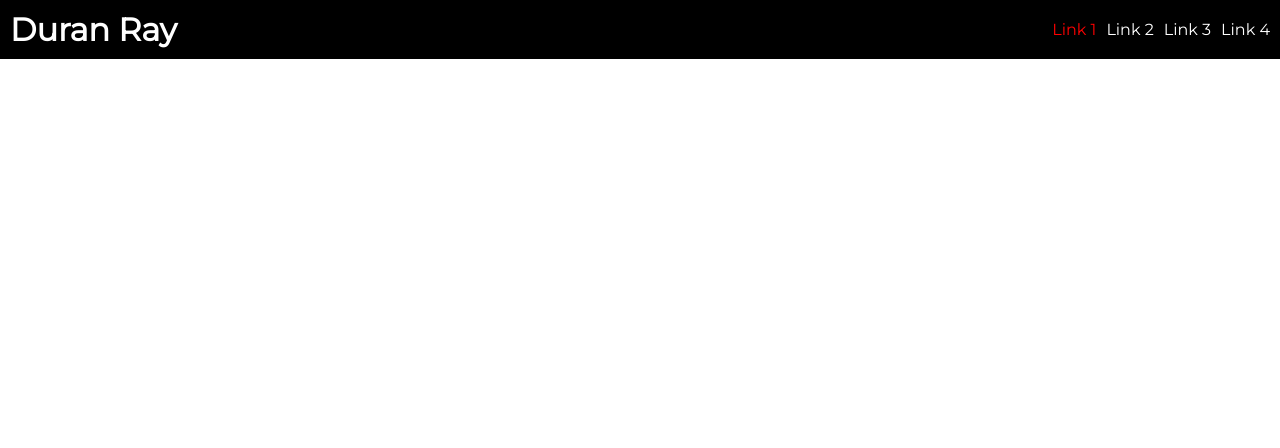
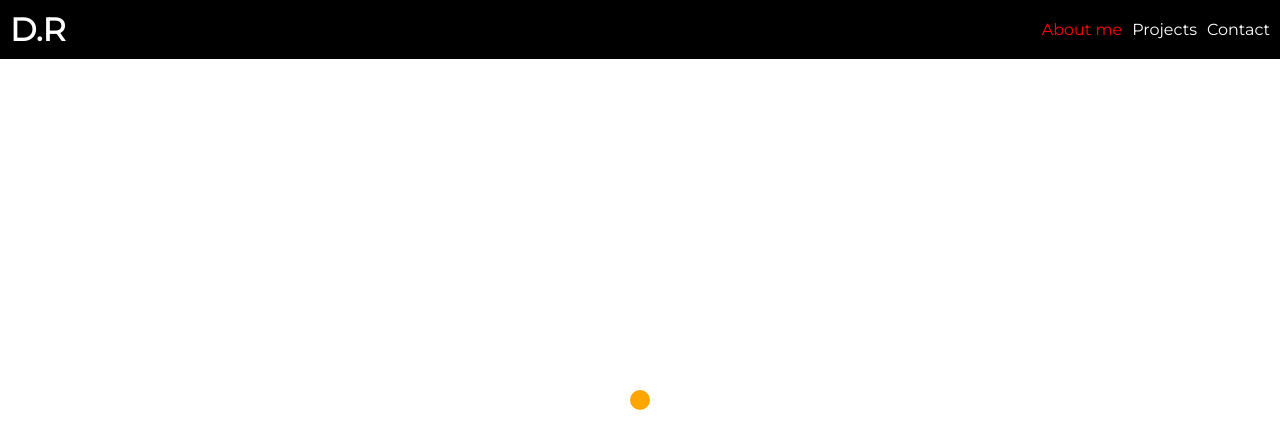
Before and after one commit to DsbRay/my-cv, a Gatsby site: page / in a window 1280 px wide. Built offline with nearby package versions, Linux system fonts and the light colour scheme; Gatsby itself is replaced by a stand-in of ours.

Commit message:
added cursor and updated ts

```diff
--- a/src/components/Header/NavLinks.tsx
+++ b/src/components/Header/NavLinks.tsx
@@ -14,9 +14,8 @@ const NavLinks: React.FC<LinkProps> = ({ links }: LinkProps) => {
   const [activeLink, setActiveLink] = useState('/')
 
   useEffect(() => {
-    if (window) {
-      setActiveLink(window.location.pathname)
-    }
+    const pathName = typeof window !== 'undefined' ? window.location.pathname : ''
+    setActiveLink(pathName)
   }, [])
 
   return (
--- a/src/components/Header/index.tsx
+++ b/src/components/Header/index.tsx
@@ -1,29 +1,26 @@
 import React from 'react'
 import styled from 'styled-components'
 import NavLinks from './NavLinks'
+
 const linkList = [
   {
-    label: 'Link 1',
+    label: 'About me',
     url: '/',
   },
   {
-    label: 'Link 2',
-    url: '/1',
+    label: 'Projects',
+    url: '/projects',
   },
   {
-    label: 'Link 3',
-    url: '/2',
-  },
-  {
-    label: 'Link 4',
-    url: '/3',
+    label: 'Contact',
+    url: '/contact',
   },
 ]
 
 const Header: React.FC<{}> = () => {
   return (
     <Container>
-      <h1>Duran Ray</h1>
+      <h1>D.R</h1>
       <NavLinks links={linkList} />
     </Container>
   )
@@ -37,8 +34,4 @@ const Container = styled.div`
   padding: 10px;
 `
 
-const LinkContainer = styled.div`
-  display: flex;
-  gap: 10px;
-`
 export default Header
--- a/src/components/Layout.tsx
+++ b/src/components/Layout.tsx
@@ -1,6 +1,6 @@
 import React, { ReactNode } from 'react'
 import Header from './Header'
-
+import Cursor from '../components/elements/Cursor'
 import '../utils/styles.css'
 
 type HomePageProps = {
@@ -10,6 +10,7 @@ type HomePageProps = {
 export default function Layout({ children }: HomePageProps) {
   return (
     <div>
+      <Cursor />
       <Header />
       {children}
     </div>
--- /dev/null
+++ b/src/components/elements/Cursor.tsx
@@ -0,0 +1,26 @@
+import React from 'react'
+import useMousePosition from '../../utils/useMousePosition'
+import styled from 'styled-components'
+
+const DotRing = () => {
+  // 1.
+  const { x, y } = useMousePosition()
+  return <Dot style={{ left: `${x}px`, top: `${y}px` }}></Dot>
+}
+
+const Dot = styled.div`
+  position: fixed;
+  top: 50%;
+  left: 50%;
+  width: 20px;
+  height: 20px;
+  background-color: orange;
+  border-radius: 100%;
+  transform: translate(-50%, -50%);
+  z-index: 999;
+  mix-blend-mode: difference;
+  backface-visibility: hidden;
+  pointer-events: none;
+`
+
+export default DotRing
--- a/src/utils/styles.css
+++ b/src/utils/styles.css
@@ -8,6 +8,10 @@
   /* primary colours */
   --redBerry: #8a0101;
   --jaggedIce: #87cbe4;
+}
+
+* {
+  cursor: none;
 }
 
 body,
@@ -30,7 +34,7 @@ a {
   color: black;
   outline: none;
   text-decoration: none;
-  cursor: pointer;
+  cursor: none;
 }
 
 button {
--- /dev/null
+++ b/src/utils/useMousePosition.tsx
@@ -0,0 +1,19 @@
+import { useEffect, useState } from 'react'
+
+export default function useMousePosition() {
+  const [mousePosition, setMousePosition] = useState({ x: null, y: null })
+
+  useEffect(() => {
+    const mouseMoveHandler = (event: { clientX: any; clientY: any }) => {
+      const { clientX, clientY } = event
+      setMousePosition({ x: clientX, y: clientY })
+    }
+    document.addEventListener('mousemove', mouseMoveHandler)
+
+    return () => {
+      document.removeEventListener('mousemove', mouseMoveHandler)
+    }
+  }, [])
+
+  return mousePosition
+}
```
